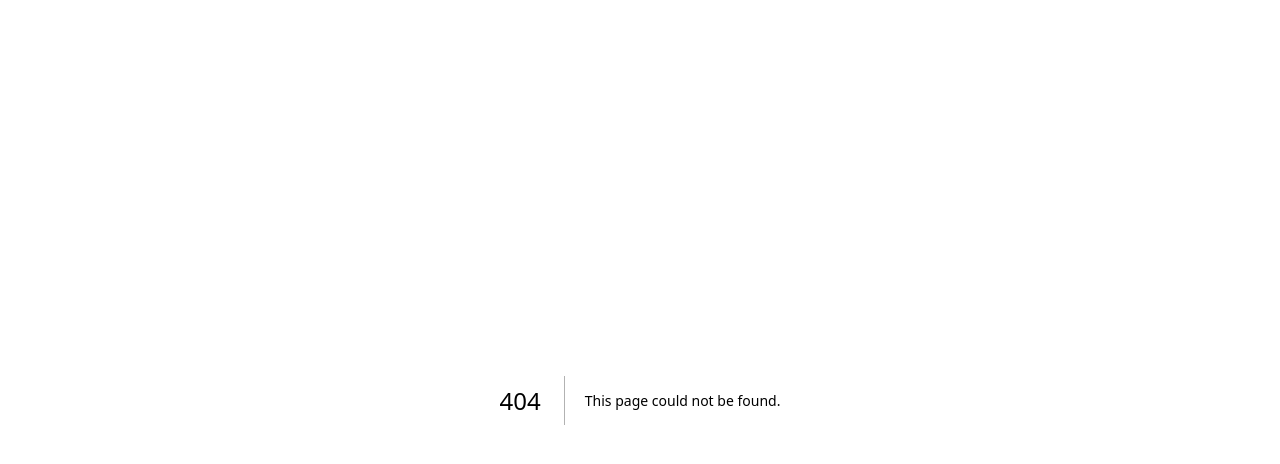
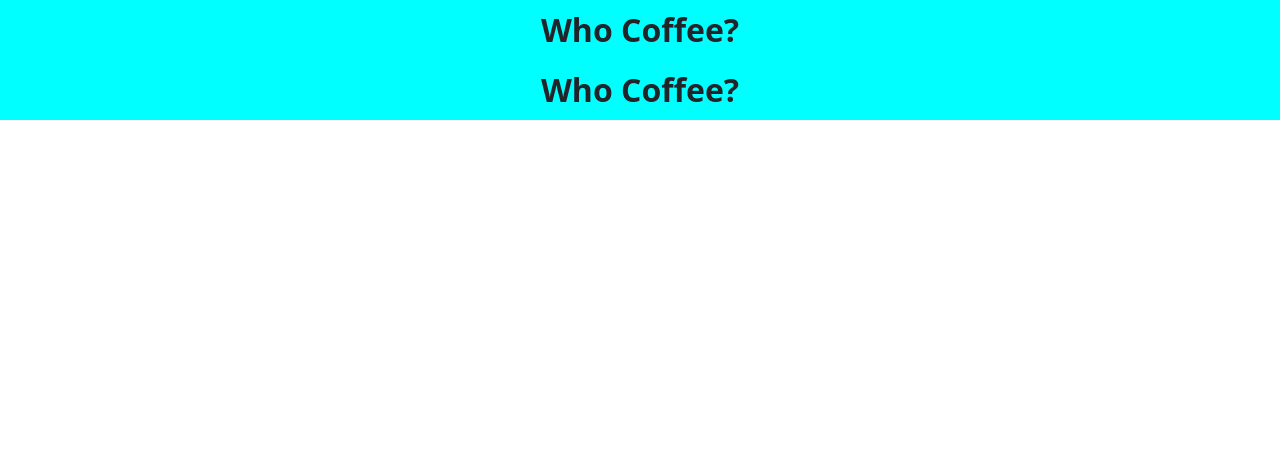
Before and after one commit to ChungwonJ/coffee, a Next.js app: page /Header in a window 1280 px wide. Before the commit this address had no page. Shown: the top 464 px of the page. Built offline with nearby package versions, Linux system fonts and the light colour scheme.

Commit message:
리덕스 세팅 메인

```diff
--- /dev/null
+++ b/pages/Header.js
@@ -0,0 +1,20 @@
+import React, { useState, useEffect } from "react";
+import { useRouter } from "next/router";
+
+function Header(props) {
+  const router = useRouter()
+  return (
+    <>
+      <header>
+        <p
+          className="headerTxt"
+          onClick={() => { router.push('/') }}
+        >
+          Who Coffee?
+        </p>
+      </header>
+    </>
+  );
+}
+
+export default Header;
--- a/pages/_app.js
+++ b/pages/_app.js
@@ -2,12 +2,15 @@ import '@/styles/globals.scss'
 import { Provider } from 'react-redux';
 import store from '@/redux/Store';
 import 'bootstrap/dist/css/bootstrap.min.css';
+import Header from './Header';
 
 export default function App({ Component, pageProps }) {
   return (
     <>
       <Provider store={store}>
+        <Header/>
         <Component {...pageProps} />
       </Provider>
-    </>)
+    </>
+    )
 }
--- a/redux/Store.js
+++ b/redux/Store.js
@@ -2,45 +2,23 @@ import { createStore } from 'redux';
 
 // 액션 타입 정의
 const SET_VALUE = 'SET_VALUE';
-const SET_DRINKVALUE = 'SET_DRINKVALUE';
-const SET_BLACKNIGHT = 'SET_BLACKNIGHT';
-const SET_QUANITY= 'SET_QUANITY';
+const SET_PEOPLE = 'SET_PEOPLE';
 
 // 액션 생성자 함수
-export const setValue = (value) => {
-  return {
-    type: SET_VALUE,
-    payload: value
-  };
-};
+export const setValue = (value) => ({
+  type: SET_VALUE,
+  payload: value,
+});
 
-export const setDrinkValue = (drinkValue) => {
-  return {
-    type: SET_DRINKVALUE,
-    payload: drinkValue
-  };
-};
-
-export const setBlackNightInput = (blackNightInput) => {
-    return {
-      type: SET_BLACKNIGHT,
-      payload: blackNightInput
-    };
-  };
-
-  export const setQuanity = (quanity) => {
-    return {
-      type: SET_QUANITY,
-      payload: quanity
-    };
-  };
+export const setPeople = (number) => ({
+  type: SET_PEOPLE,
+  payload: number,
+});
 
 // 리듀서
 const initialState = {
   value: [],
-  drinkValue: [],
-  blackNightInput : [],
-  quanity:[]
+  people: 0,
 };
 
 const reducer = (state = initialState, action) => {
@@ -48,27 +26,13 @@ const reducer = (state = initialState, action) => {
     case SET_VALUE:
       return {
         ...state,
-        value: action.payload
+        value: action.payload,
       };
-
-    case SET_DRINKVALUE:
+    case SET_PEOPLE:
       return {
         ...state,
-        drinkValue: action.payload
+        people: action.payload,
       };
-
-      case SET_BLACKNIGHT:
-        return {
-          ...state,
-          blackNightInput: action.payload
-        };
-
-        case SET_QUANITY:
-            return {
-              ...state,
-              quanity: action.payload
-            };
-
     default:
       return state;
   }
--- a/styles/globals.scss
+++ b/styles/globals.scss
@@ -0,0 +1,6 @@
+@import '/styles/header.scss';
+
+*{
+  margin: 0 auto;
+  padding: 0;
+}
--- /dev/null
+++ b/styles/header.scss
@@ -0,0 +1,14 @@
+header{
+  width: 100%;
+  background-color: aqua;
+  display: flex;
+  align-items: center;
+  justify-content: center;
+  height: 60px;
+}
+
+.headerTxt{
+  margin: 0;
+  font-size: 32px;
+  font-weight: 700;
+}
```
Also changed, not shown: pages/index.js (+36 -0 lines).
